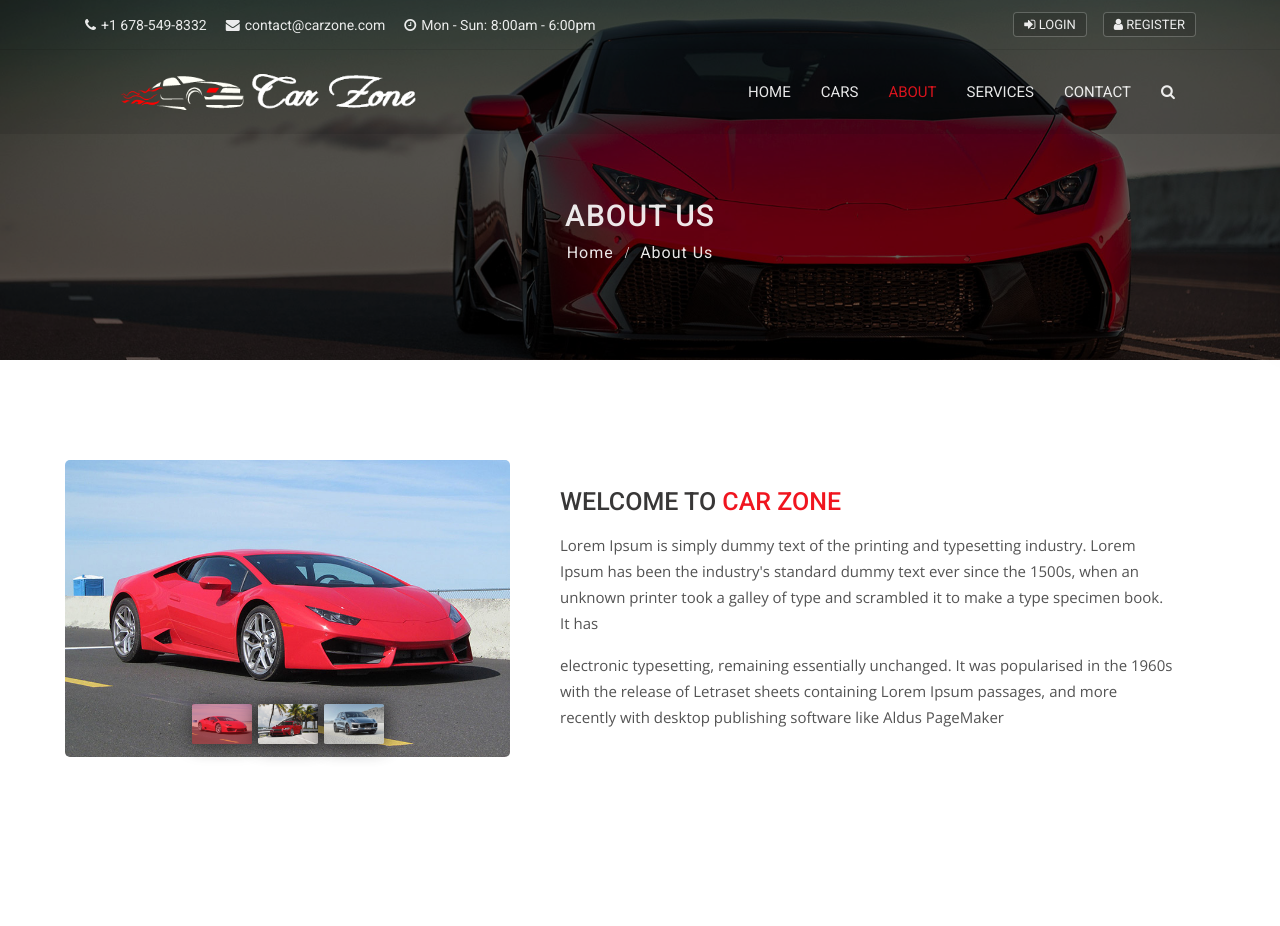
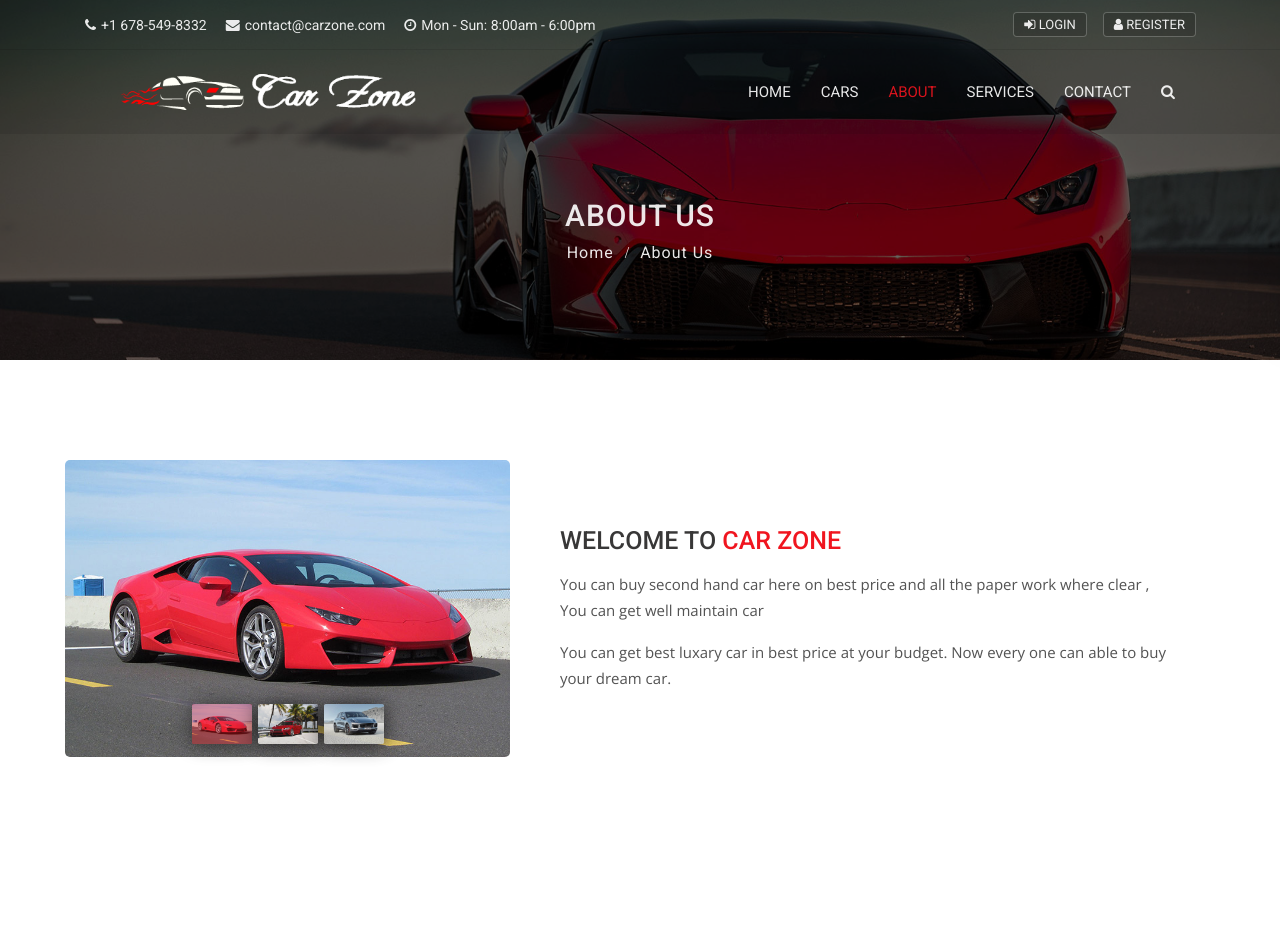
Before and after one commit to rasumrajan/carzone, a Django app: page /about in a window 1280 px wide. Shown: the top 926 px of the page. Run offline with Django 3.2, Linux system fonts and the light colour scheme; data that the repository does not hold is empty; parts of the project's set-up code (start-up, migrations or seed data) failed here and were passed over; some libraries are stand-ins or nearby versions.

Commit message:
'this is first and may be final commit'

```diff
--- a/templates/pages/about.html
+++ b/templates/pages/about.html
@@ -62,8 +62,8 @@
             <div class="col-xl-7 col-lg-6 align-self-center">
                 <div class="best-used-car">
                     <h3>Welcome to <span>Car Zone</span></h3>
-                    <p>Lorem Ipsum is simply dummy text of the printing and typesetting industry. Lorem Ipsum has been the industry's standard dummy text ever since the 1500s, when an unknown printer took a galley of type and scrambled it to make a type specimen book. It has</p>
-                    <p class="mb-0">electronic typesetting, remaining essentially unchanged. It was popularised in the 1960s with the release of Letraset sheets containing Lorem Ipsum passages, and more recently with desktop publishing software like Aldus PageMaker</p>
+                    <p>You can buy second hand car here on best price and all the paper work where clear , You can get well maintain car </p>
+                    <p class="mb-0">You can get best luxary car in best price at your budget. Now every one can able to buy your dream car.</p>
                 </div>
             </div>
         </div>
```
